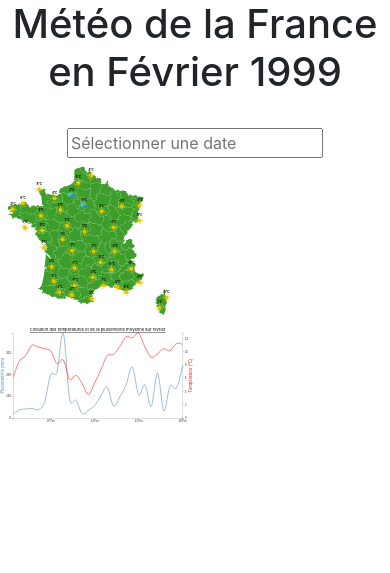
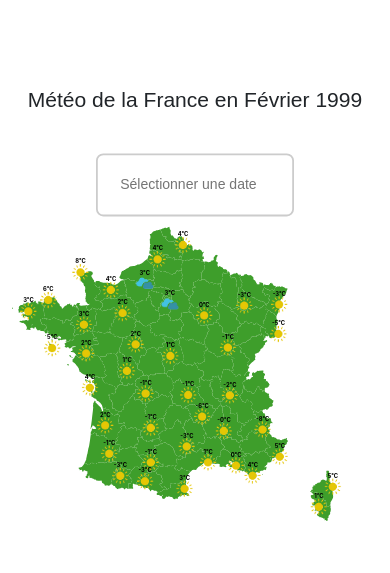
Before and after one commit to NourryThomas/TP3---DataViz, a PHP site: page /TP3---DataViz/html/index.html in a window 390 px wide; the page is wider, and only the part inside the window is pictured. Shown: the top 573 px of that part. Run offline with PHP 8.4, Linux system fonts and the light colour scheme; some libraries are stand-ins or nearby versions.

Commit message:
css js html

```diff
--- a/css/style.css
+++ b/css/style.css
@@ -24,6 +24,7 @@ div.tooltip {
 
 .center_txt {
   text-align: center;
+  font: 3vw sans-serif;
 }
 
 #line_chart > svg > g > path {
@@ -52,3 +53,58 @@ div.tooltip {
   font-weight: bold;
   margin-bottom: 5%;
 }
+
+#datepicker{
+  width: 15%;
+  padding: 12px;
+  border: 1px solid #ccc;
+  border-radius: 4px;
+  resize: vertical;
+  font: 2vw sans-serif;
+}
+
+@media (min-width: 576px) {
+  #container_graphique{
+    float:left;
+  }
+  #map{
+    float:left;
+  }
+  #datepicker{
+    width: 15%;
+    padding: 12px;
+    border: 1px solid #ccc;
+    border-radius: 4px;
+    resize: vertical;
+    font: 1vw sans-serif;
+  }
+}
+
+@media (max-width: 576px) {
+  #container{
+    transform: scale(1.8);
+    margin-top : 50%
+  }
+  #map{
+    transform: scale(1.1);
+    margin-top: 5px !important;
+    margin: auto;
+    flex-direction: row;
+    display: flex;
+    justify-content: center;
+  }
+  #container_graphique{
+    margin: auto;
+    flex-direction: row;
+    display: flex;
+    justify-content: center;
+  }
+  #datepicker{
+    width: 28%;
+    padding: 12px;
+    border: 1px solid #ccc;
+    border-radius: 4px;
+    resize: vertical;
+    font: 2vw sans-serif;
+  }
+}
--- a/html/index.html
+++ b/html/index.html
@@ -13,12 +13,12 @@
 <TITLE> Météo - DataViz </TITLE>
 </HEAD>
 <body>
-  <h1 class="center_txt">Météo de la France en Février 1999</h1>
-  <br>
-  <div id="filtres" class="div_filtres">
-    <input id="datepicker" placeholder="Sélectionner une date" type="text">
-  </div>
   <div id="container">
+    <div class="center_txt">Météo de la France en Février 1999</div>
+    <br>
+    <div id="filtres" class="div_filtres">
+      <input id="datepicker" placeholder="Sélectionner une date" type="text">
+    </div>
     <div id="map">
     </div>
     <div id="container_graphique">
@@ -40,6 +40,7 @@ $( function() {
   $( "#datepicker" ).datepicker({
     minDate: new Date(1999, 1, 1),
     maxDate: new Date(1999, 1, 28),
+    autoclose: true,
     onSelect: function (dateText,inst) {
       updateVilles();
     }
--- a/js/index.js
+++ b/js/index.js
@@ -50,8 +50,8 @@ var request = d3.json("../json/meteo.json")
 function loadJson(d){
 	data = d;
   // Load la carte par défaut sans filtres
+  createStation();
   createMap();
-  createStation();
   createVilles();
   createLineChart(data);
 }
@@ -125,7 +125,8 @@ function createStation(){
 function updateVilles()
 {
   day = getDay();
-  d3.selectAll("svg image") .attr("xlink:href", function (d) {
+  d3.selectAll("svg image")    .attr("xlink:href", function (d) {
+    if(d.detailJour.length >= day){
       if(d.detailJour[day - 1]['tempMoye'] <= 1 && d.detailJour[day - 1]['preMoye'] >= 0.75 && d.detailJour[day - 1]['tempMoye'] >= -1)
         return "../img/neige.png";
        else if( d.detailJour[day - 1]['tempMoye'] >= 25 && d.detailJour[day - 1]['preMoye'] <= 0.15)
@@ -142,6 +143,7 @@ function updateVilles()
            return "../img/éclaircits.png";
        else if(d.detailJour[day - 1]['preMoye'] == 0.00)
          return "../img/soleil.png";
+     }
   })
 
   d3.selectAll("svg text").text(function(d){
@@ -154,11 +156,13 @@ function updateVilles()
     catch(error) {
     }
   });
+
 }
 
 function createVilles() {
 
     day = getDay();
+
     var div = d3.select("body").append("div")
         .attr("class", "tooltip")
         .style("opacity", 0)
@@ -175,7 +179,8 @@ function createVilles() {
 
    var circle = elemEnter.append("image")
        .attr("xlink:href", function (d) {
-         if( -1 <= d.detailJour[day - 1]['tempMoye'] <= 1 && d.detailJour[day - 1]['preMoye'] >= 0.75)
+          if(d.detailJour.length >= day){
+            if(d.detailJour[day - 1]['tempMoye'] <= 1 && d.detailJour[day - 1]['preMoye'] >= 0.75 && d.detailJour[day - 1]['tempMoye'] >= -1)
               return "../img/neige.png";
              else if( d.detailJour[day - 1]['tempMoye'] >= 25 && d.detailJour[day - 1]['preMoye'] <= 0.15)
                return "../img/soleil.png";
@@ -191,6 +196,7 @@ function createVilles() {
                  return "../img/éclaircits.png";
              else if(d.detailJour[day - 1]['preMoye'] == 0.00)
                return "../img/soleil.png";
+           }
        })
        .attr("x", function (d) { return projection([d.longitude, d.latitude])[0] - 15; })
        .attr("y", function (d) { return projection([d.longitude, d.latitude])[1] - 15; })
```
Lines whose indentation alone changed are shown as unchanged.
